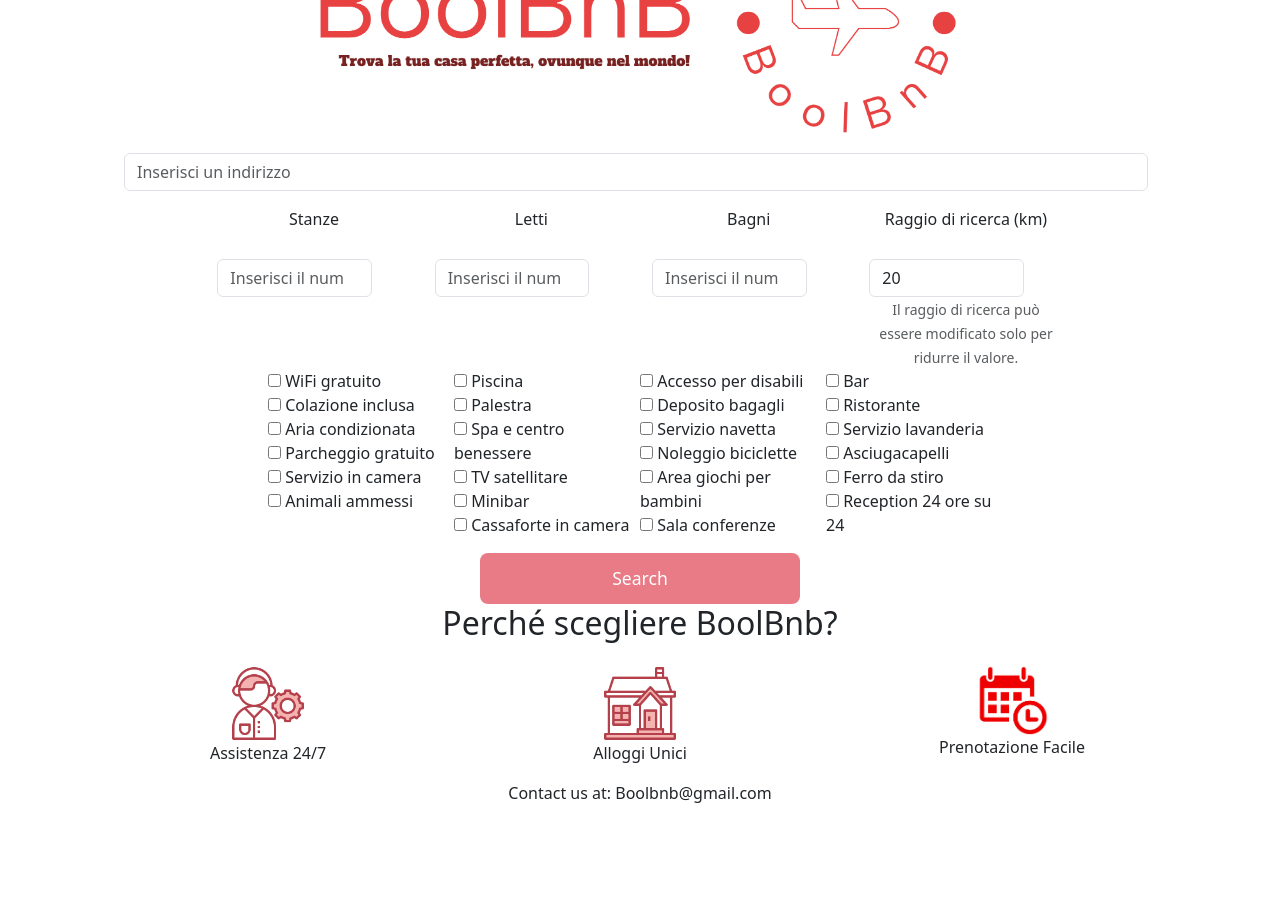
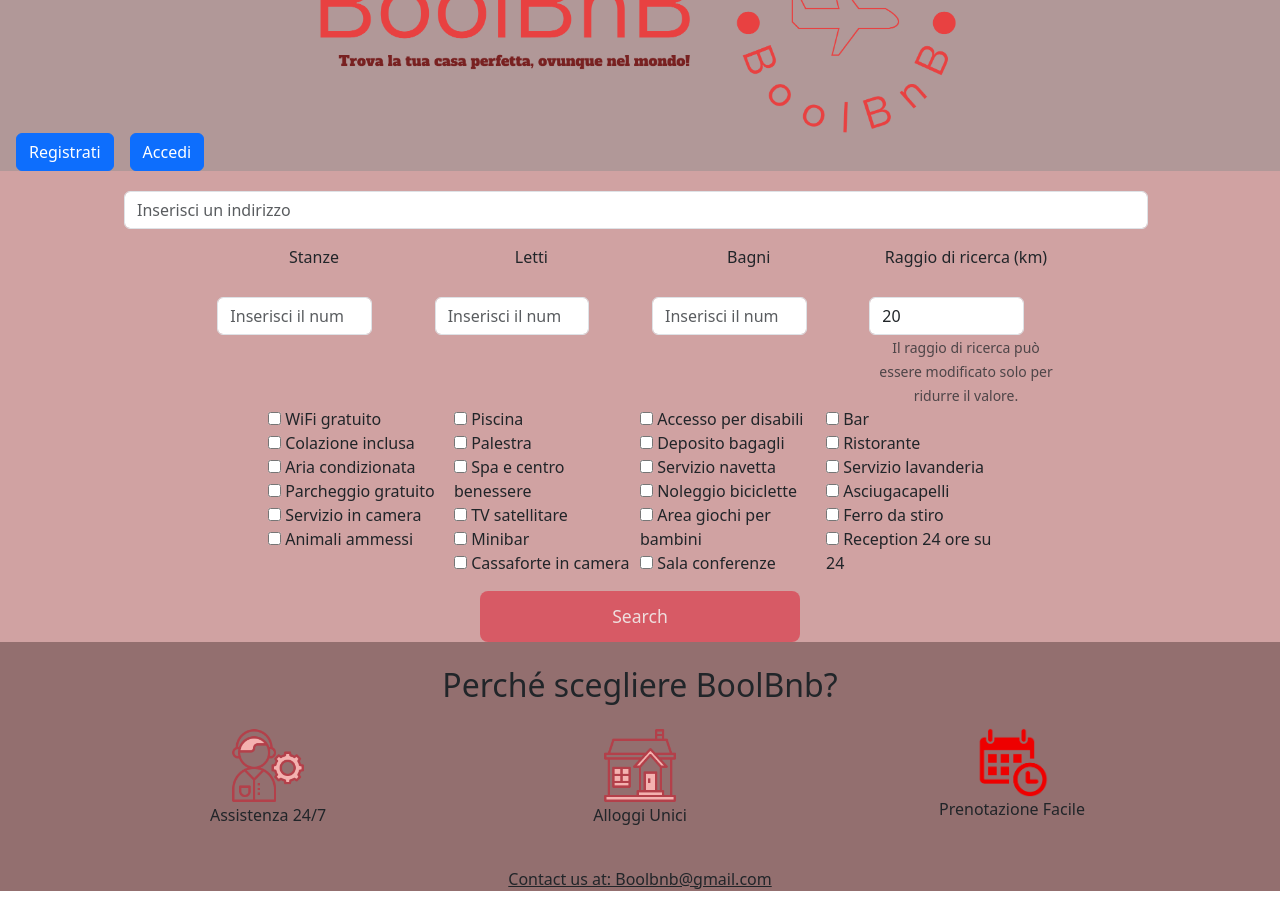
Before and after one commit to MatteoNeri99/BoolBnB_Vue, a Vue app: page /apartments in a window 1280 px wide. Shown: the part 160-1067 px from the top of the page. Before the commit the page ends 981 px from the top, so only its background shows below. Built offline with nearby package versions, Linux system fonts and the light colour scheme.

Commit message:
changed buttons

```diff
--- a/src/components/ProvaRicerca.vue
+++ b/src/components/ProvaRicerca.vue
@@ -216,6 +216,11 @@ export default {
   width: 25%;
 }
 
+form{
+  background-color: #d0a2a2;
+
+}
+
 .submit-btn:hover {
   background-color: #480d0d;
 }
--- a/src/components/SearchResults.vue
+++ b/src/components/SearchResults.vue
@@ -17,7 +17,7 @@
                 </ul>
             </div>
             <div class="card-footer">
-              <router-link :to="{ name: 'apartment-details', params: { id: apartment.id } }" class="btn btn-primary btn-submit">
+              <router-link :to="{ name: 'apartment-details', params: { id: apartment.id } }" class="btn btn-danger btn-submit">
                 Mostra dettagli
               </router-link>
             </div>
@@ -42,7 +42,6 @@
   object-fit: cover;
 }
 
-
 .styled-header {
   padding: 30px;
   background-color: #d9c8c8;
@@ -53,7 +52,7 @@
 }
 
 .submit-btn {
-  background-color: #e84141;
+  /* background-color: #e84141; */
   border: none;
   padding: 12px 20px;
   border-radius: 8px;
@@ -64,7 +63,8 @@
   transition: background-color 0.3s ease-in-out;
 }
 
-.submit-btn:hover {
-  background-color: #480d0d;
+.card-footer{
+  display: flex;
+  justify-content: center;
 }
   </style>
--- a/src/pages/AppHomepage.vue
+++ b/src/pages/AppHomepage.vue
@@ -15,8 +15,14 @@ export default  {
 
             }
         },
-
-
+    methods:{
+      goToRegister() {
+        window.location.href = 'http://127.0.0.1:8000/register';
+      },
+      goToLogin() {
+        window.location.href = 'http://127.0.0.1:8000/login';
+      }
+    }
 }
 </script>
 
@@ -25,11 +31,17 @@ export default  {
     <div class="header text-center">
       <img src="/src/img/logo.png" alt="logo" class="logo">
     </div>
+    <button @click="goToRegister" class="btn btn-primary ms-3">
+      Registrati
+    </button>
+    <button @click="goToLogin" class="btn btn-primary ms-3">
+      Accedi
+    </button>
   </header>
   <main>
     <ProvaRicerca/>
   </main>
-  <footer>
+  <footer class="pt-4">
     <div>
       <h2 class="mb-4 text-center">Perché scegliere BoolBnb?</h2>
     </div>
@@ -49,8 +61,8 @@ export default  {
         </div>
       </div>
     </div>
-    <p class="text-center">
-      Contact us at: Boolbnb@gmail.com
+    <p class="text-center mt-4">
+      <u>Contact us at: Boolbnb@gmail.com</u>
     </p>
   </footer>
   <!-- inserire dati come :contatti,,p.iva,img(casa) -->
@@ -63,6 +75,10 @@ template{
   padding: 0;
   box-sizing: border-box;
 }
+header{
+  background-color: #b19898;
+  ;
+}
 .logo{
   margin-top: 5%;
   width: 50%;
@@ -70,4 +86,8 @@ template{
 img{
   width: 20%;
 }
+footer{
+  background-color: #936f6f;
+}
+
 </style>
```
